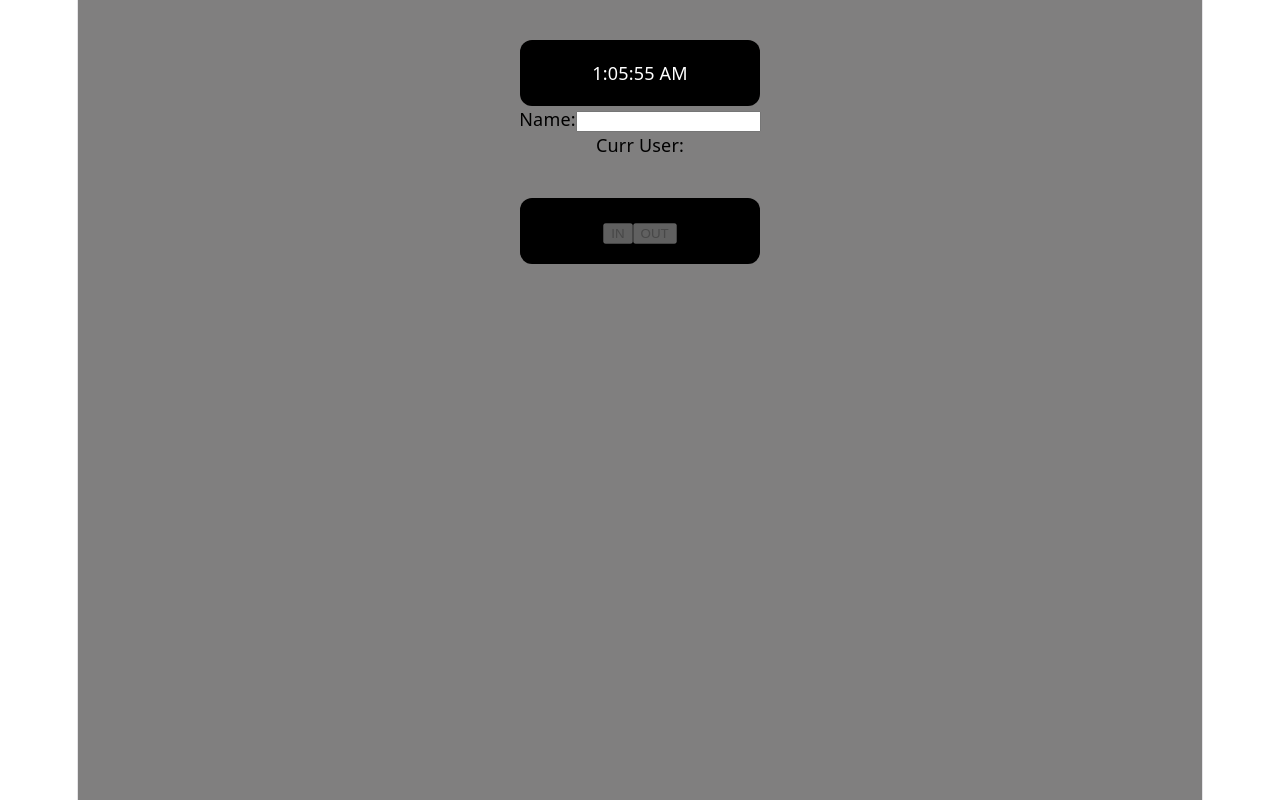
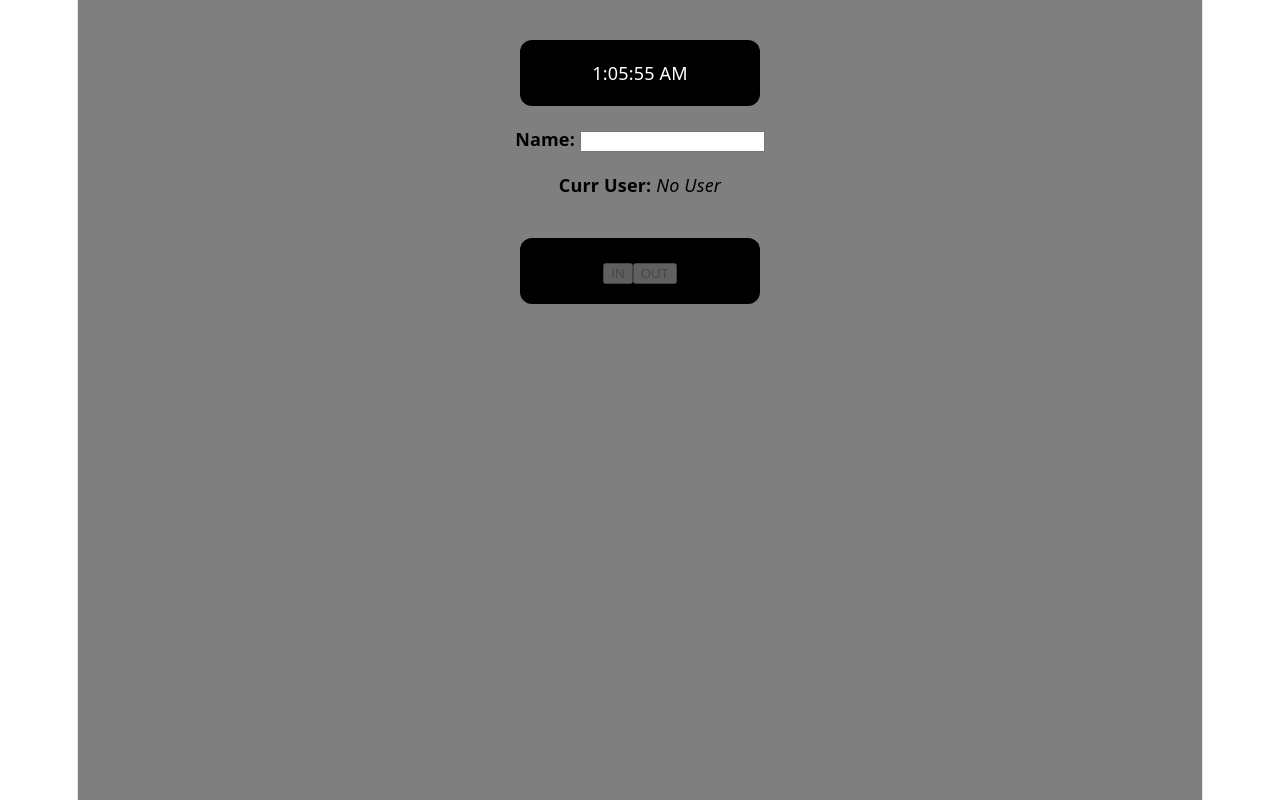
Before and after one commit to jackm149/react-personal, a React (Vite) app: page / in a window 1280 px wide. Built offline with nearby package versions, Linux system fonts and the light colour scheme.

Commit message:
added some new style i guess

```diff
--- a/src/App.tsx
+++ b/src/App.tsx
@@ -57,11 +57,15 @@ export default function App(): React.JSX.Element {
                 <Clock />
             </div>
 
-            <Form.Group>
-                <Form.Label>Name:</Form.Label>
+            <Form.Group style={{ padding: "20px" }}>
+                <Form.Label>
+                    <b>Name: </b>
+                </Form.Label>
                 <Form.Control value={user} onChange={updateName} />
             </Form.Group>
-            <div>Curr User: {user}</div>
+            <div>
+                <b>Curr User: </b> {user || <i>No User</i>}
+            </div>
 
             <div className="buttonDefault">
                 <Button
```
